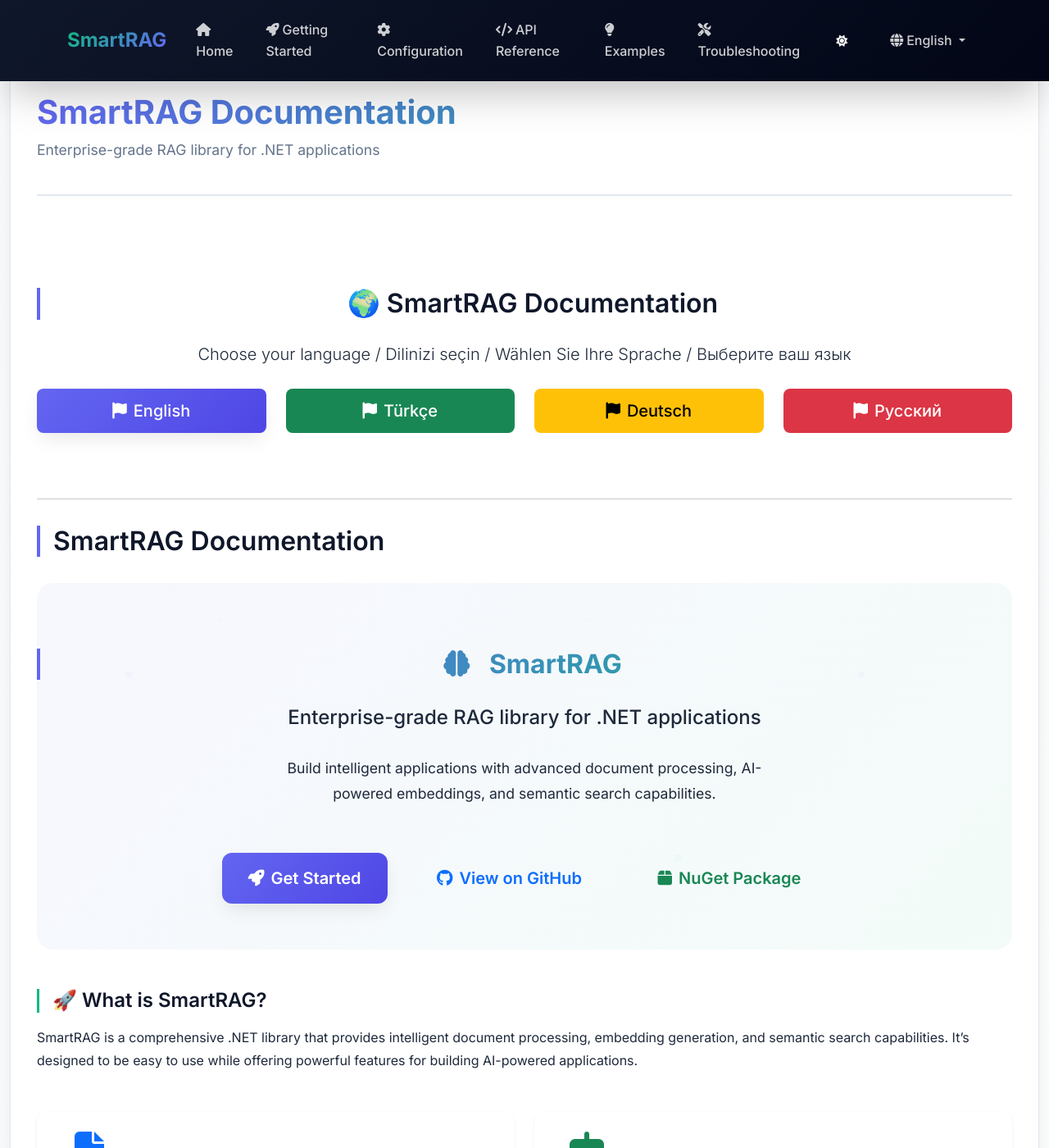
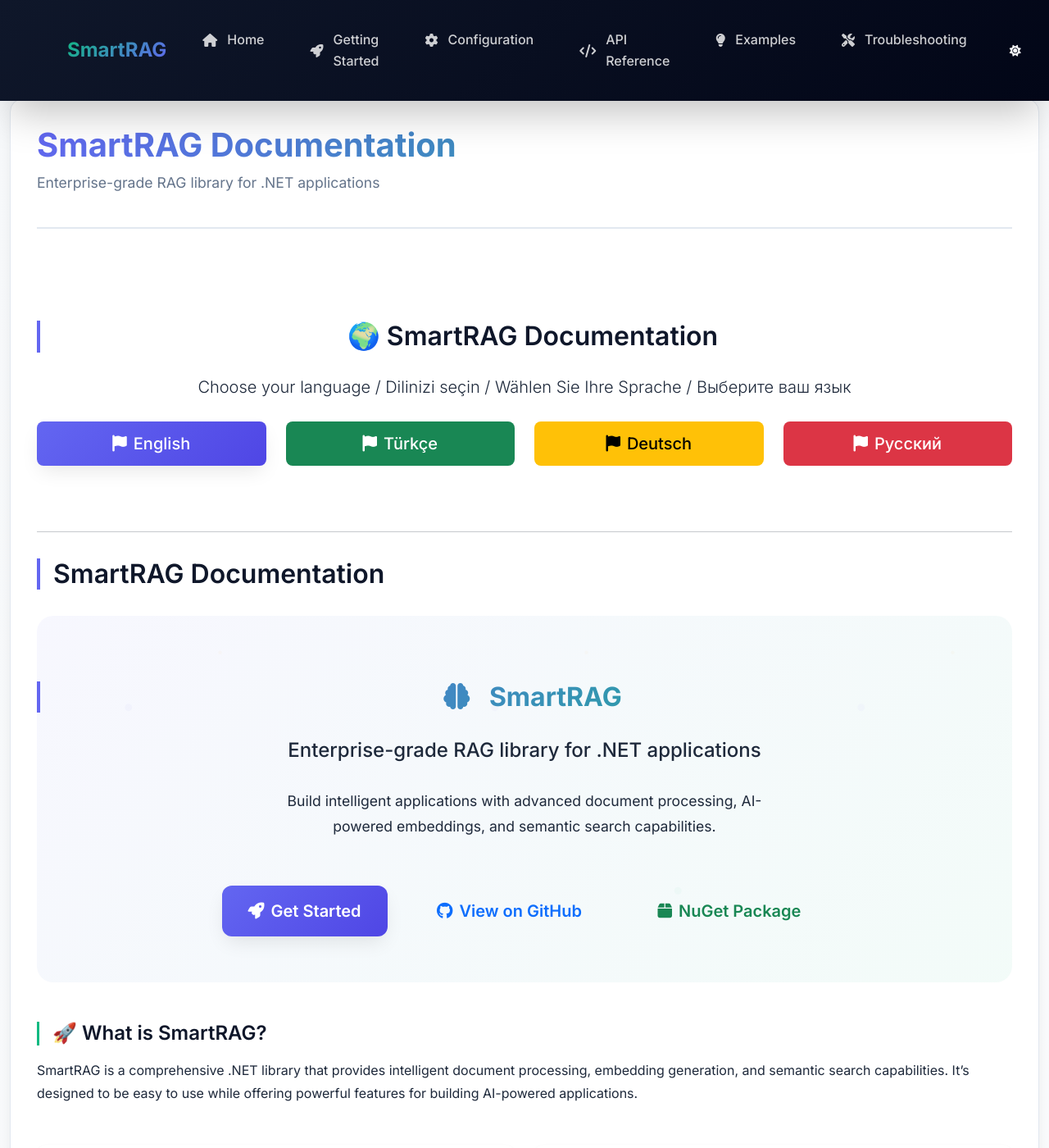
Before and after one commit to byerlikaya/SmartRAG, a Jekyll site: the page built from docs/index.md, in a window 1280 px wide and 1400 px high. Shown: the whole window at 82% size. Built offline with Jekyll 4.4.1, drawn with Linux system fonts in a browser that asks for light colours; some of the changed text lies outside the part shown.

Commit message:
fix: improve dark theme functionality and fix storage provider descriptions

```diff
--- a/docs/assets/css/style.css
+++ b/docs/assets/css/style.css
@@ -31,6 +31,55 @@
     --shadow-lg: 0 25px 50px -12px rgba(0, 0, 0, 0.4);
 }
 
+/* Dark Theme Specific Styles */
+[data-theme="dark"] .card {
+    background: var(--dark-bg);
+    border-color: var(--border-color);
+    color: var(--text-primary);
+}
+
+[data-theme="dark"] .navbar {
+    background: var(--darker-bg) !important;
+    border-bottom: 1px solid var(--border-color);
+}
+
+[data-theme="dark"] .content-wrapper {
+    background: var(--dark-bg);
+    border-color: var(--border-color);
+    color: var(--text-primary);
+}
+
+[data-theme="dark"] .provider-card {
+    background: linear-gradient(135deg, var(--dark-bg) 0%, var(--darker-bg) 100%);
+    border-color: var(--border-color);
+    color: var(--text-primary);
+}
+
+[data-theme="dark"] .provider-card h6 {
+    color: var(--text-primary);
+}
+
+[data-theme="dark"] .provider-card small {
+    color: var(--text-secondary);
+}
+
+[data-theme="dark"] .alert {
+    background: var(--dark-bg);
+    border-color: var(--border-color);
+    color: var(--text-primary);
+}
+
+[data-theme="dark"] .btn-outline-light {
+    border-color: var(--border-color);
+    color: var(--text-primary);
+}
+
+[data-theme="dark"] .btn-outline-light:hover {
+    background: var(--primary-color);
+    border-color: var(--primary-color);
+    color: white;
+}
+
 * {
     margin: 0;
     padding: 0;
@@ -43,6 +92,11 @@ body {
     color: var(--text-primary);
     background: linear-gradient(135deg, var(--light-bg) 0%, #ffffff 100%);
     min-height: 100vh;
+    transition: all 0.3s ease;
+}
+
+body[data-theme="dark"] {
+    background: linear-gradient(135deg, var(--dark-bg) 0%, var(--darker-bg) 100%);
 }
 
 /* Hero Section */
@@ -205,7 +259,7 @@ body {
     background: linear-gradient(135deg, var(--dark-bg) 0%, var(--darker-bg) 100%);
     backdrop-filter: blur(10px);
     box-shadow: var(--shadow-lg);
-    padding: 1rem 0;
+    padding: 1.5rem 0;
     transition: all 0.3s ease;
 }
 
@@ -215,6 +269,9 @@ body {
     color: white !important;
     text-decoration: none;
     transition: all 0.3s ease;
+    padding: 0.5rem 0;
+    display: flex;
+    align-items: center;
 }
 
 .navbar-brand:hover {
@@ -232,11 +289,14 @@ body {
 .navbar-nav .nav-link {
     color: rgba(255, 255, 255, 0.8) !important;
     font-weight: 500;
-    padding: 0.5rem 1rem !important;
-    margin: 0 0.25rem;
+    padding: 0.75rem 1.25rem !important;
+    margin: 0 0.5rem;
     border-radius: 8px;
     transition: all 0.3s ease;
     position: relative;
+    display: flex;
+    align-items: center;
+    gap: 0.5rem;
 }
 
 .navbar-nav .nav-link:hover {
@@ -263,8 +323,8 @@ body {
 
 /* Main Content */
 .main-content {
-    margin-top: 80px;
-    min-height: calc(100vh - 80px);
+    margin-top: 120px;
+    min-height: calc(100vh - 120px);
 }
 
 /* Content Area - Full Width */
@@ -286,8 +346,8 @@ body {
 }
 
 .main-content {
-    margin-top: 80px;
-    min-height: calc(100vh - 80px);
+    margin-top: 120px;
+    min-height: calc(100vh - 120px);
     width: 100%;
     max-width: 100%;
 }
```
Also changed, not shown: docs/assets/js/script.js (added, +95 -0 lines), docs/en/index.md (+1 -1 lines), docs/index.md (+1 -1 lines).
